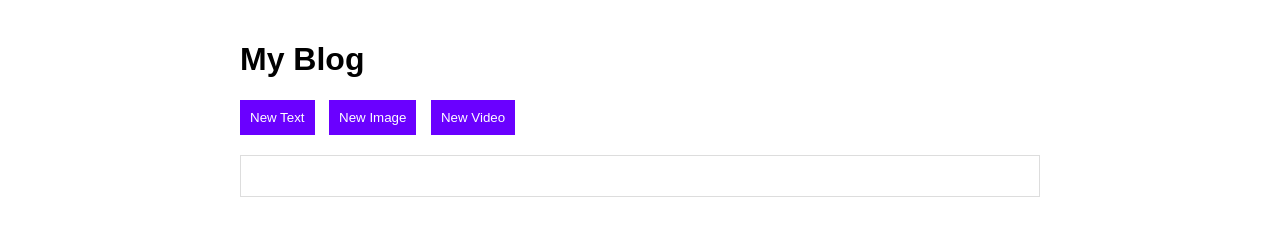
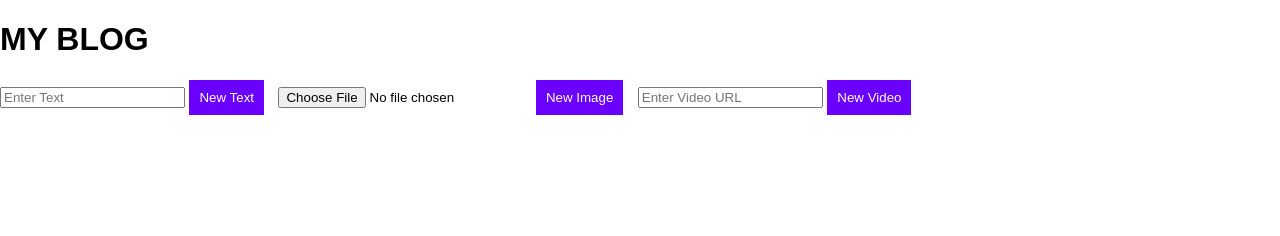
Before and after one commit to saikiranp369/BharatIntern_Content-Management-Tool-, a plain HTML site: page index.html in a window 1280 px wide. Drawn offline with Linux system fonts and the light colour scheme.

Commit message:
Add files via upload

```diff
--- a/index.html
+++ b/index.html
@@ -1,22 +1,23 @@
 <!DOCTYPE html>
-<html lang="en">
+<html>
 <head>
-    <meta charset="UTF-8">
-    <meta name="viewport" content="width=device-width, initial-scale=1.0">
-    <title>My Blog</title>
+    <title>MY BLOG</title>
     <link rel="stylesheet" type="text/css" href="styles.css">
 </head>
 <body>
-    <div class="editor">
-        <h1>My Blog</h1>
+    <h1>MY BLOG</h1>
 
-        <div class="toolbar">
-            <button id="addText">New Text</button>
-            <button id="addImage">New Image</button>
-            <button id="addVideo">New Video</button>
-        </div>
-        <div class="content" id="content"></div>
-    </div>
+    <input type="text" id="textInput" placeholder="Enter Text">
+    <button onclick="addText()">New Text</button>
+
+    <input type="file" id="imageInput" accept="image/*">
+    <button onclick="addImage()">New Image</button>
+
+    <input type="text" id="videoInput" placeholder="Enter Video URL">
+    <button onclick="addVideo()">New Video</button>
+
+    <div id="displayArea"></div>
+
     <script src="script.js"></script>
 </body>
 </html>
```
